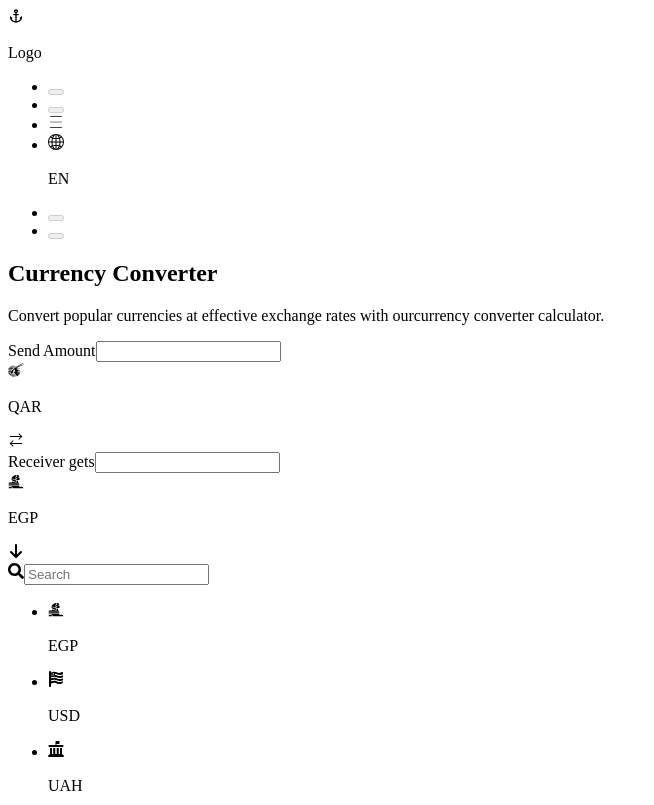
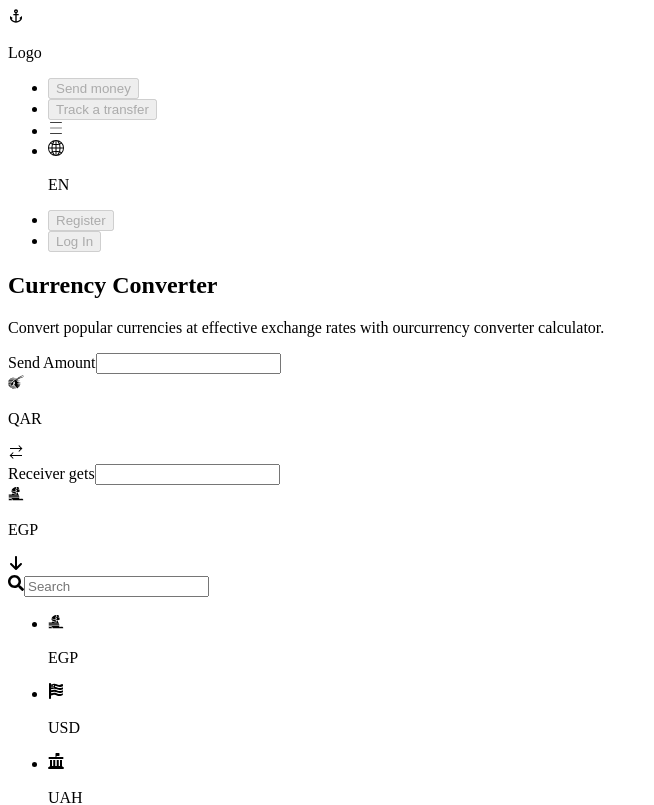
Before and after one commit to dmalenik/currency-converter-website, a React (Create React App) app: page / in a window 1280 px wide. Shown: the top 805 px of the page, without its empty margins (0-654 px from the left). Built offline with nearby package versions, Linux system fonts and the light colour scheme.

Commit message:
refactor: rename props

```diff
--- a/src/types/index.ts
+++ b/src/types/index.ts
@@ -1,3 +1,3 @@
-export { type LinkProps } from './LinkProps'
+export { type LinkProps } from './linkProps'
 export { type MenuProps } from './menuType'
 export { type TransferSectionType } from './transferSectionType'
--- a/src/views/header/Menu.tsx
+++ b/src/views/header/Menu.tsx
@@ -8,10 +8,10 @@ export const Menu = () => {
     <nav>
       <ul>
         <li>
-          <Link text={'Send money'} />
+          <Link description={'Send money'} />
         </li>
         <li>
-          <Link text={'Track a transfer'} />
+          <Link description={'Track a transfer'} />
         </li>
         <li>
           <CiMenuBurger />
@@ -20,10 +20,10 @@ export const Menu = () => {
           <Language />
         </li>
         <li>
-          <Link text={'Register'} />
+          <Link description={'Register'} />
         </li>
         <li>
-          <Link text={'Log In'} />
+          <Link description={'Log In'} />
         </li>
       </ul>
     </nav>
```
